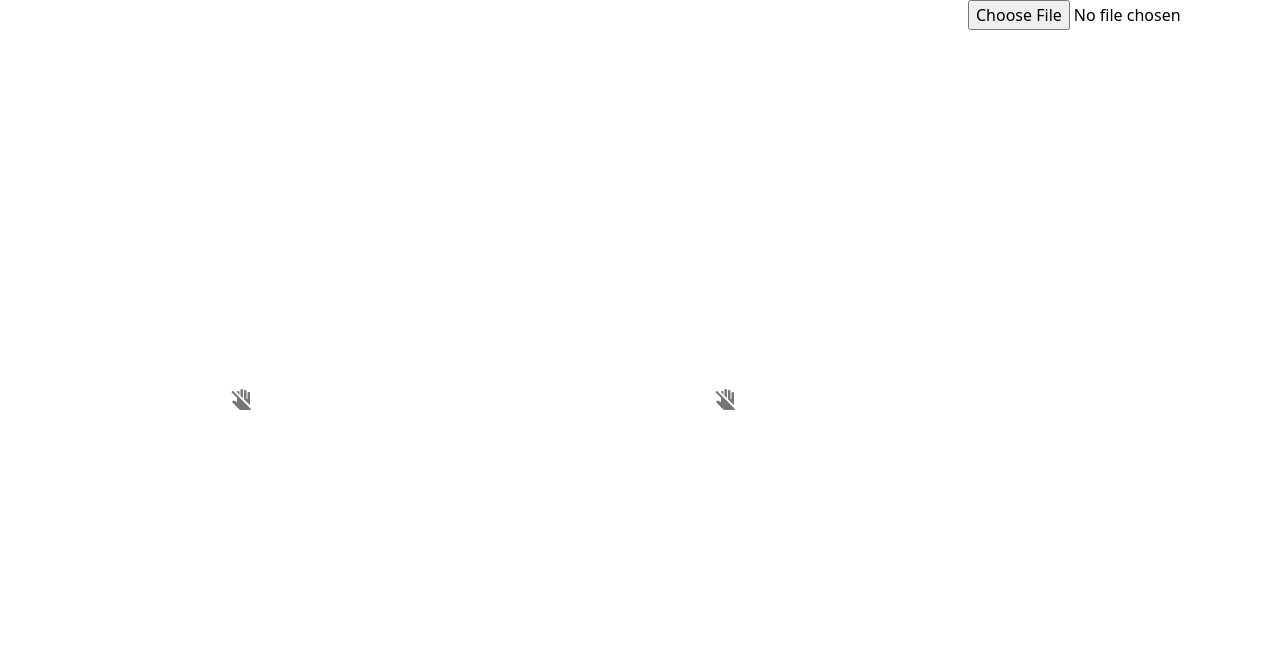
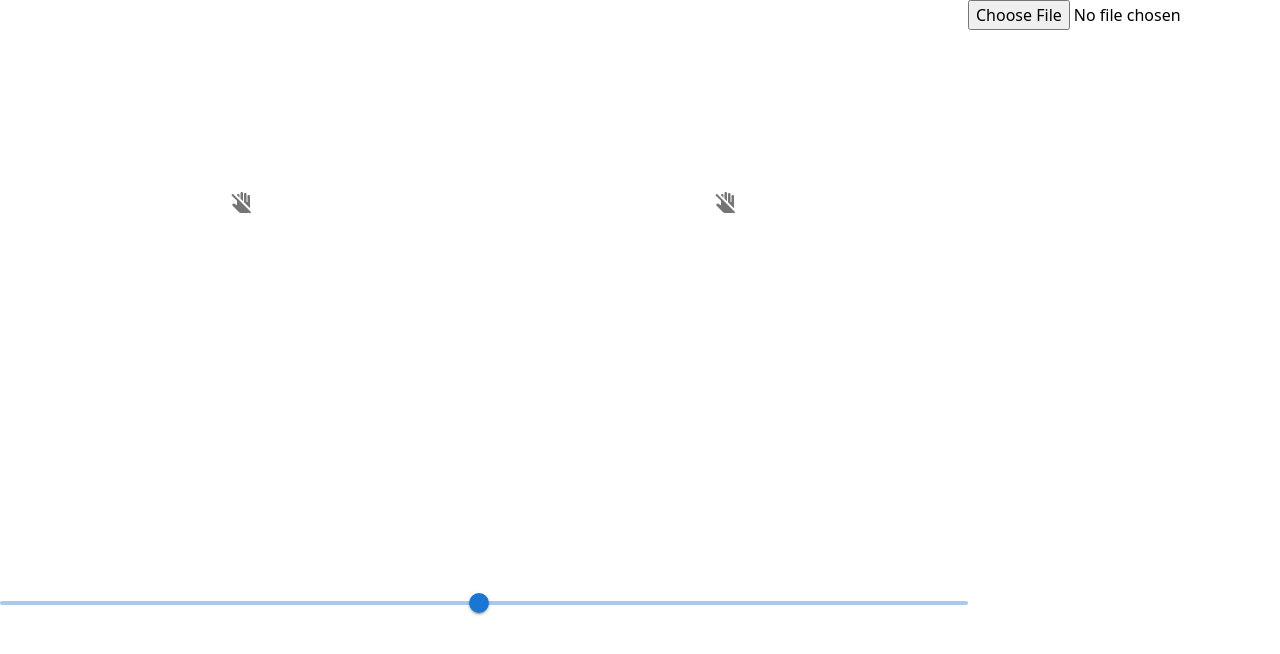
Before and after one commit to enze-l/simple-dj, a React (Create React App) app: page / in a window 1280 px wide. Shown: the top 654 px of the page. Built offline with nearby package versions, Linux system fonts and the light colour scheme.

Commit message:
Add Volume Slider

```diff
--- a/src/App.tsx
+++ b/src/App.tsx
@@ -1,3 +1,4 @@
+import { Slider } from '@mui/material';
 import React, { useState } from 'react';
 import AudioPlayer from './AudioPlayer';
 import Song from './Song';
@@ -6,6 +7,7 @@ function App() {
   const [files, setFiles] = useState<Array<File | undefined>>([undefined]);
   const [playerFileOne, setPlayerFileOne] = useState<File>();
   const [playerFileTwo, setPlayerFileTwo] = useState<File>();
+  const [volume, setVolume] = useState(50);
   const audioContext = new AudioContext();
   function handlePlayerOneSongEnd() { setPlayerFileOne(undefined); }
   function handlePlayerTwoSongEnd() { setPlayerFileTwo(undefined); }
@@ -43,6 +45,19 @@ function App() {
             file={playerFileTwo}
             handleSongEnd={() => handlePlayerTwoSongEnd()}
           />
+          <Slider
+            value={volume}
+            min={1}
+            max={100}
+            marks={[{ value: 50 }]}
+            track={false}
+            className="col-span-2"
+            onChange={(e, value) => {
+              if (typeof value === 'number') {
+                setVolume(value);
+              }
+            }}
+          />
         </div>
       </div>
       <div className="grow-0 w-30">
--- a/src/AudioPlayer.tsx
+++ b/src/AudioPlayer.tsx
@@ -1,8 +1,6 @@
 import IconButton from '@mui/material/IconButton';
 import React, { useEffect, useRef, useState } from 'react';
-import PauseIcon from '@mui/icons-material/Pause';
-import PlayArrowIcon from '@mui/icons-material/PlayArrow';
-import { DoNotTouch } from '@mui/icons-material';
+import { Pause, PlayArrow, DoNotTouch } from '@mui/icons-material/';
 
 export interface AudioPlayerProps {
     audioContext: AudioContext;
@@ -20,14 +18,14 @@ function AudioPlayer(props: AudioPlayerProps) {
   const playSong = () => {
     if (audioElement.current) {
       audioElement.current.play();
-      setPlayButton(<PauseIcon />);
+      setPlayButton(<Pause />);
     }
   };
 
   const pauseSong = () => {
     if (audioElement.current) {
       audioElement.current.pause();
-      setPlayButton(<PlayArrowIcon />);
+      setPlayButton(<PlayArrow />);
     }
   };
 
```
